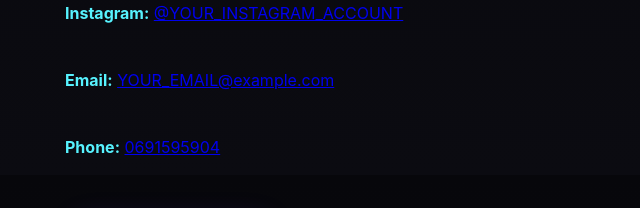
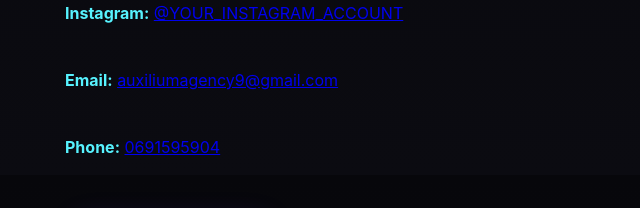
Before and after one commit to Origins-V/Dawiz, a plain HTML site: page index.html in a window 1280 px wide. Shown: the part 3025-3233 px from the top of the page, 0-640 px from the left. Drawn offline with Linux system fonts and the light colour scheme; animation ran at ten frames a second.

Commit message:
Update index.html

```diff
--- a/index.html
+++ b/index.html
@@ -196,7 +196,7 @@
         <li>
           <p>
             <strong style="color: var(--accent-2);">Email:</strong>
-            <a href="mailto:YOUR_EMAIL@example.com">YOUR_EMAIL@example.com</a>
+            <a href="mailto:auxiliumagency9@gmail.com">auxiliumagency9@gmail.com</a>
           </p>
         </li>
         <li>
@@ -208,7 +208,7 @@
       </ul>
 
       <div class="form-actions" style="margin-top: 30px;">
-        <a href="mailto:YOUR_EMAIL@example.com" class="btn magnetic">Start a conversation</a>
+        <a href="mailto:auxiliumagency9@gmail.com" class="btn magnetic">Start a conversation</a>
         <small class="note">We look forward to hearing from you.</small>
       </div>
     </div>
```
